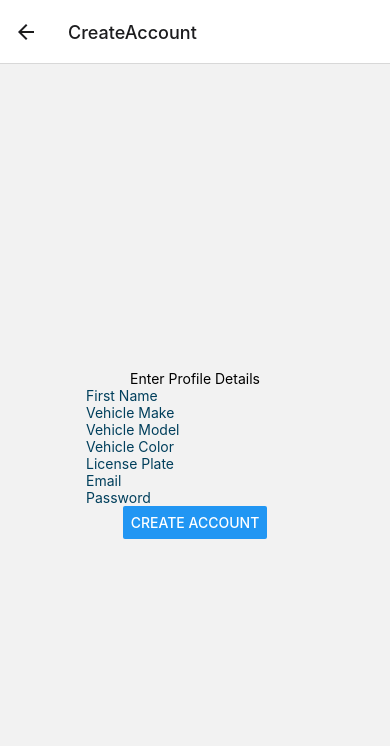
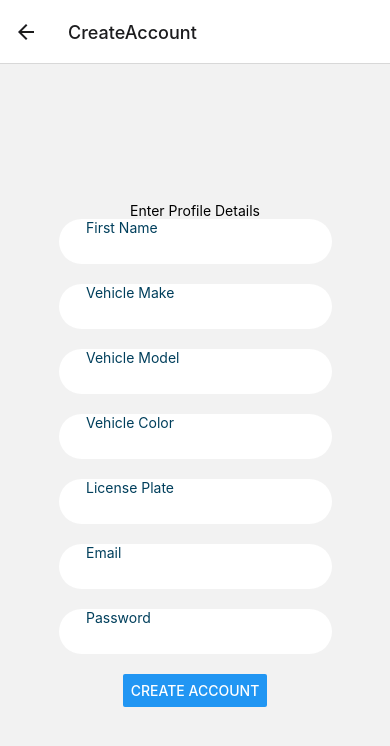
Before and after one commit to joantubungbanua/ParkHobokenApp, a React Native app in the folder park-hoboken/: screen /CreateAccount in a window 390 px wide. Shown: the top 746 px of the page. Built offline with nearby package versions, Linux system fonts and the light colour scheme; what google-maps-react would draw is missing.

Commit message:
updated styles

```diff
--- a/park-hoboken/screens/CreateAccount.js
+++ b/park-hoboken/screens/CreateAccount.js
@@ -18,7 +18,7 @@ function CreateAccountScreen({ navigation }) {
       <View style={styles.defaultView}>
         <Text>Enter Profile Details</Text>
         {/* First name */}
-        <View>
+        <View style={styles.inputView}>
           <TextInput
             placeholder="First Name"
             placeholderTextColor="#003f5c"
@@ -26,21 +26,21 @@ function CreateAccountScreen({ navigation }) {
           />
         </View>
         {/* Car Make/Model/Color */}
-        <View>
+        <View style={styles.inputView}>
           <TextInput
             placeholder="Vehicle Make"
             placeholderTextColor="#003f5c"
             onChangeText={(make) => setFirst_Name(make)}
           />
         </View>
-        <View>
+        <View style={styles.inputView}>
           <TextInput
             placeholder="Vehicle Model"
             placeholderTextColor="#003f5c"
             onChangeText={(model) => setFirst_Name(model)}
           />
         </View>
-        <View>
+        <View style={styles.inputView}>
           <TextInput
             placeholder="Vehicle Color"
             placeholderTextColor="#003f5c"
@@ -48,7 +48,7 @@ function CreateAccountScreen({ navigation }) {
           />
         </View>
         {/* License Plate */}
-        <View>
+        <View style={styles.inputView}>
           <TextInput
             placeholder="License Plate"
             placeholderTextColor="#003f5c"
@@ -56,14 +56,14 @@ function CreateAccountScreen({ navigation }) {
           />
         </View>
         {/* Email/Password */}
-        <View>
+        <View style={styles.inputView}>
           <TextInput
             placeholder="Email"
             placeholderTextColor="#003f5c"
             onChangeText={(create_email) => setFirst_Name(create_email)}
           />
         </View>
-        <View>
+        <View style={styles.inputView}>
           <TextInput
             placeholder="Password"
             placeholderTextColor="#003f5c"
@@ -71,7 +71,7 @@ function CreateAccountScreen({ navigation }) {
           />
         </View>
 
-        <Button
+        <Button style={styles.button}
         title="Create Account"
         onPress={() => navigation.navigate('Profile')}
         />
--- a/park-hoboken/screens/Profile.js
+++ b/park-hoboken/screens/Profile.js
@@ -20,7 +20,7 @@ function ProfileScreen({ navigation }) {
           style={{width: 100, height: 100}}
           source={require('../assets/profile_pic1.png')} />
 
-        <View>
+        <View style={styles.inputView}>
           <TextInput
             placeholder="Change Password"
             placeholderTextColor="#003f5c"
@@ -40,10 +40,10 @@ function ProfileScreen({ navigation }) {
                 </Text>
             </ScrollView>
         </View>
-        <View style = {{ marginVertical : 10 }}>
+        <View style={styles.button}>
           <Button title="Current Rewards"/>
         </View>
-        <View style = {{ marginVertical : 10 }}>
+        <View style={styles.button}>
           <Button title="New Trip" onPress={() => navigation.navigate('Selection')} />
         </View>
       </View>
--- a/park-hoboken/screens/Selection.js
+++ b/park-hoboken/screens/Selection.js
@@ -18,16 +18,16 @@ function SelectionScreen({ navigation }) {
       <View style={styles.defaultView}>
         <View style = {{ marginVertical : 60}}>
         </View>
-      <View style = {{ flex: 1, alignItems: 'center', justifyContent: 'center' }}>
+      <View style={styles.defaultView}>
         <Text>Welcome to the Selection Screen!</Text>
         <View style={{ flexDirection:"row", marginVertical : 30  }}>
-          <View style={{ marginHorizontal: 10 }}>
+          <View style={styles.button}>
             <Button
               title="Arriver"
               onPress={() => navigation.navigate('Navigator')}
             />
           </View>
-          <View style={{ marginHorizontal: 10 }}>
+          <View style={styles.button}>
             <Button
               title="Departer"
               onPress={() => navigation.navigate('Navigator')}
```
Also changed, not shown: park-hoboken/screens/Home.js (+2 -2 lines).
